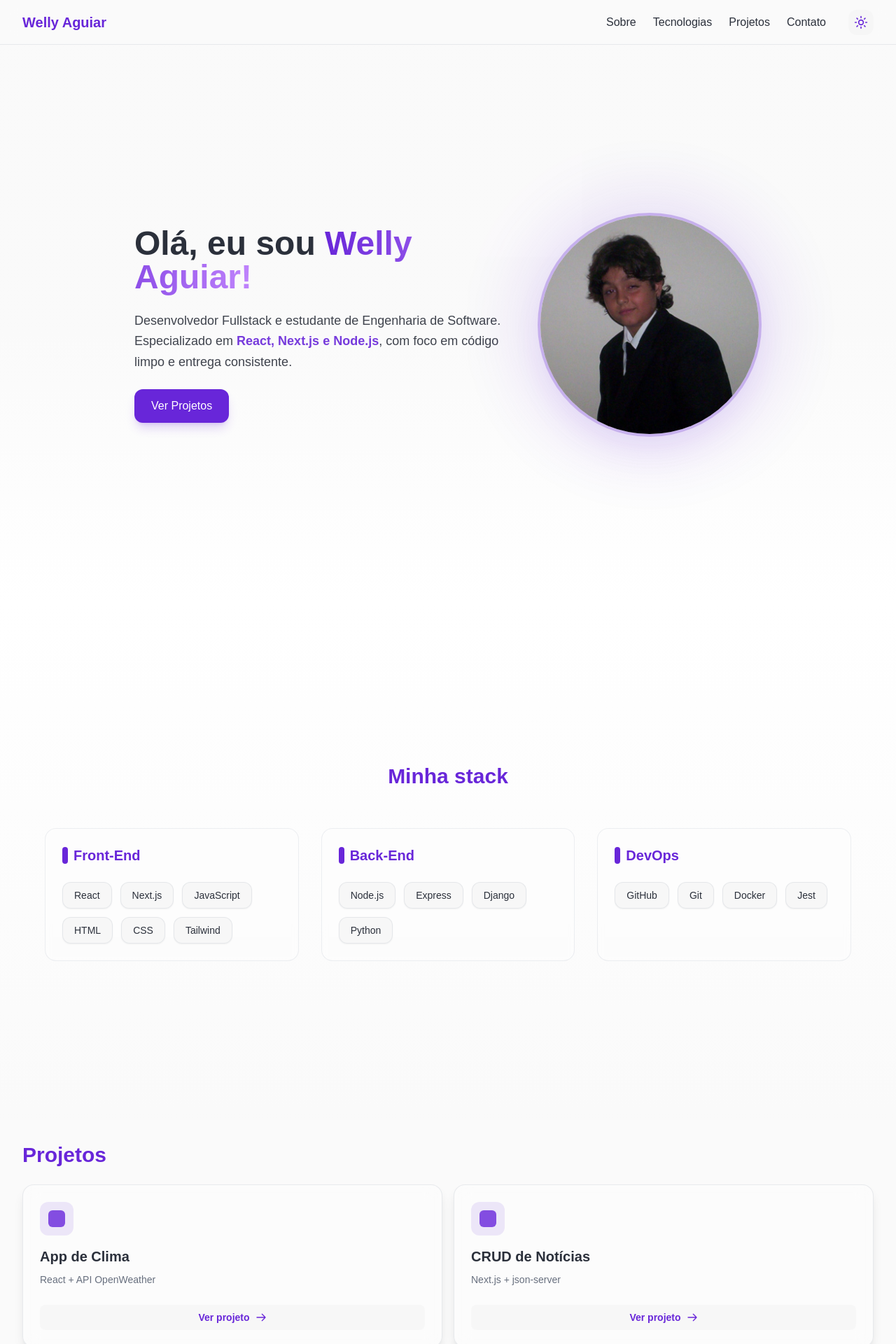
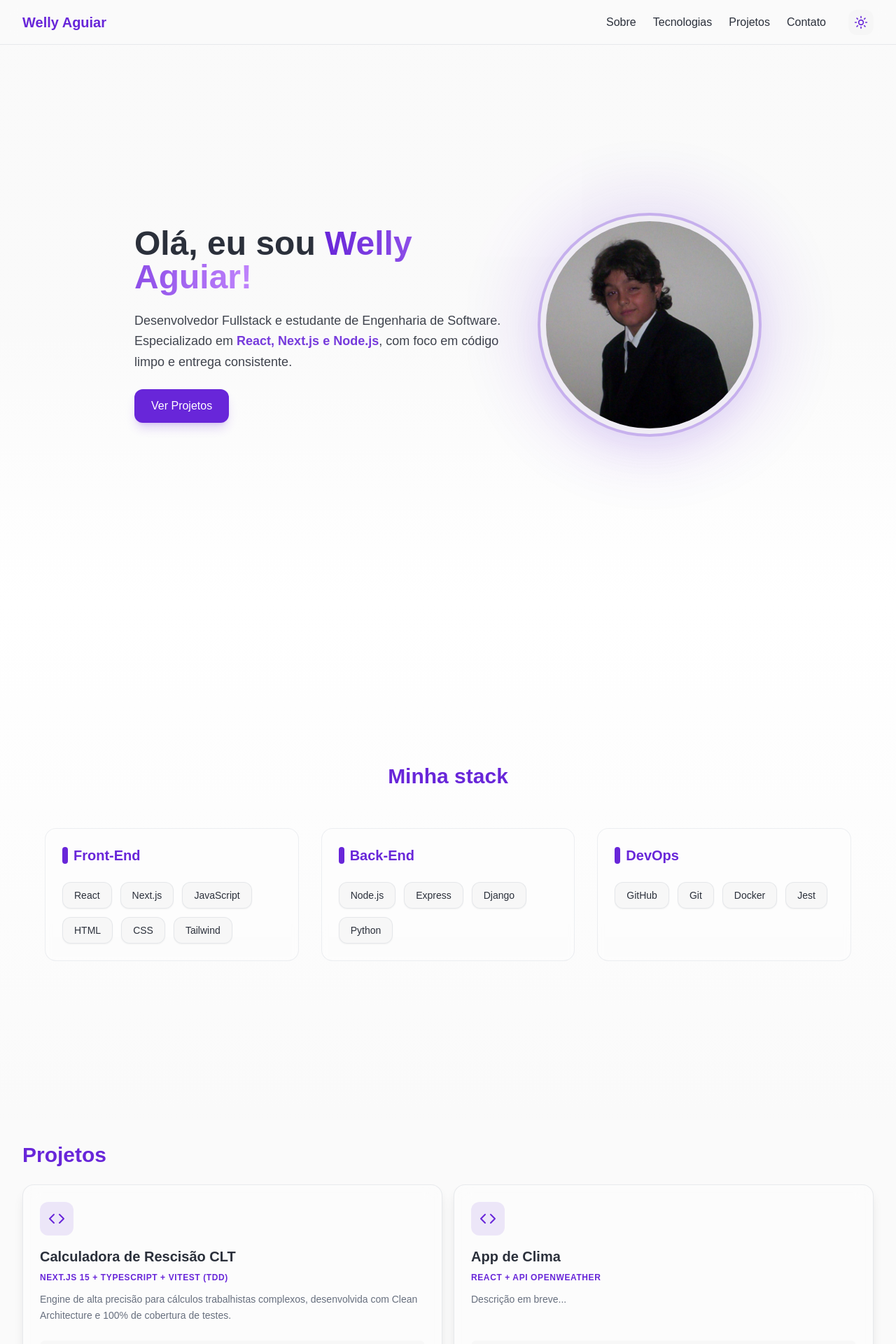
Before and after one commit to WellyAguiar/MyPortfolioNext, a Next.js app: page / in a window 1280 px wide. Shown: the top 1920 px of the page at 70% size. Built offline with nearby package versions, Linux system fonts and the light colour scheme.

Commit message:
feat: finalize visual enhancements, integrate clt calculator and fix image warnings

```diff
--- a/src/components/About/About.jsx
+++ b/src/components/About/About.jsx
@@ -35,12 +35,13 @@ export default function About() {
             <div className="absolute inset-0 bg-color-brand/20 rounded-full blur-3xl animate-pulse"></div>
 
             <div className="relative w-full h-full rounded-full overflow-hidden border-4 border-color-brand/30 p-2 bg-color-surface-2/50 backdrop-blur-sm shadow-2xl shadow-color-brand/10">
-              <a href="https://www.linkedin.com/in/welly-aguiar/" target="_blank" className="block w-full h-full rounded-full overflow-hidden">
+              <a href="https://www.linkedin.com/in/welly-aguiar/" target="_blank" className="relative block w-full h-full rounded-full overflow-hidden">
                 <Image
                   src="/profilepic.jpg"
                   alt="Welly Aguiar"
                   fill
                   priority
+                  sizes="(max-width: 768px) 256px, 320px"
                   className="object-cover transition-transform duration-700 hover:scale-110"
                 />
               </a>
--- a/src/components/Projects/ProjectCard.jsx
+++ b/src/components/Projects/ProjectCard.jsx
@@ -1,20 +1,27 @@
+import { Code } from "lucide-react";
+
 export default function ProjectCard({ project }) {
   return (
     <li className="group p-6 border border-color-border/50 rounded-2xl bg-color-surface/40 backdrop-blur-md shadow-lg transition-all duration-500 hover:shadow-color-brand/20 hover:shadow-2xl hover:-translate-y-2 hover:border-color-brand/50 flex flex-col justify-between h-full">
       <div>
         <div className="w-12 h-12 bg-color-brand/10 rounded-xl flex items-center justify-center mb-4 group-hover:scale-110 transition-transform duration-500">
-          <div className="w-6 h-6 bg-color-brand rounded-md opacity-80"></div>
+          <Code className="w-6 h-6 text-color-brand" />
         </div>
         <h3 className="text-xl font-bold text-color-text mb-2 group-hover:text-color-brand transition-colors">
           {project.name}
         </h3>
+        <p className="text-xs font-bold text-color-brand mb-3 tracking-wider uppercase">
+          {project.stack}
+        </p>
         <p className="text-sm text-color-text-muted mb-6 leading-relaxed">
-          {project.stack}
+          {project.description || "Descrição em breve..."}
         </p>
       </div>
 
       <a
         href={project.url}
+        target="_blank"
+        rel="noopener noreferrer"
         className="relative overflow-hidden group/btn px-4 py-2 bg-color-surface-2/50 text-color-brand rounded-lg font-semibold text-sm transition-all hover:bg-color-brand hover:text-white inline-flex items-center justify-center gap-2"
       >
         <span>Ver projeto</span>
--- a/src/data/projects.js
+++ b/src/data/projects.js
@@ -1,6 +1,11 @@
 export const projectsData = [
+  {
+    name: "Calculadora de Rescisão CLT",
+    stack: "Next.js 15 + TypeScript + Vitest (TDD)",
+    description: "Engine de alta precisão para cálculos trabalhistas complexos, desenvolvida com Clean Architecture e 100% de cobertura de testes.",
+    url: "https://quantovoureceber-wellyaguiars-projects.vercel.app"
+  },
   { name: "App de Clima", stack: "React + API OpenWeather", url: "#" },
   { name: "CRUD de Notícias", stack: "Next.js + json-server", url: "#" },
   { name: "App de Clima", stack: "React + API OpenWeather", url: "#" },
-  { name: "CRUD de Notícias", stack: "Next.js + json-server", url: "#" },
 ];
```
Also changed, not shown: 1 other file (tests, documents, lock files or other folders).
